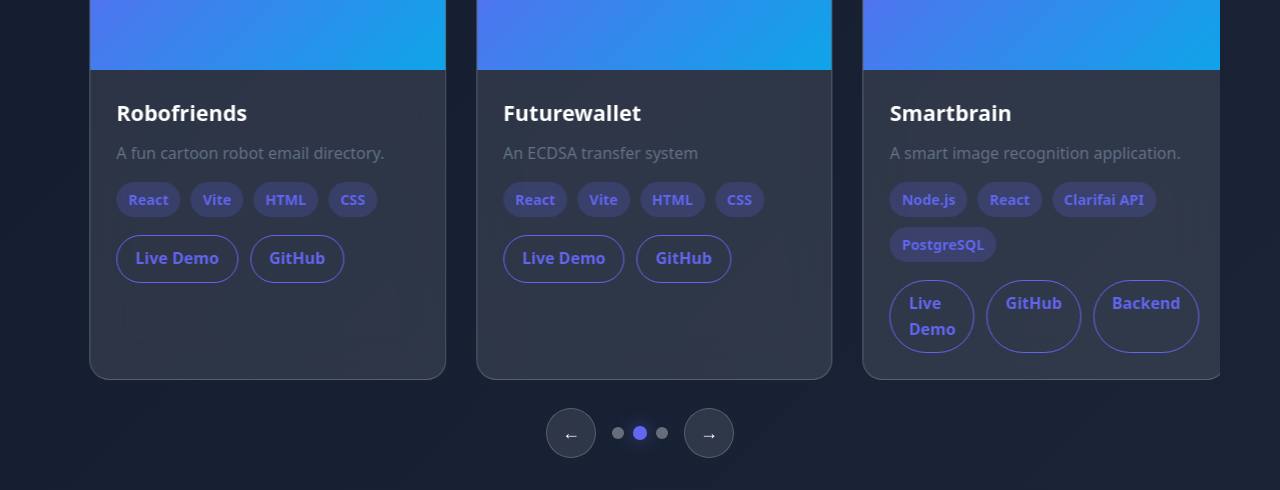
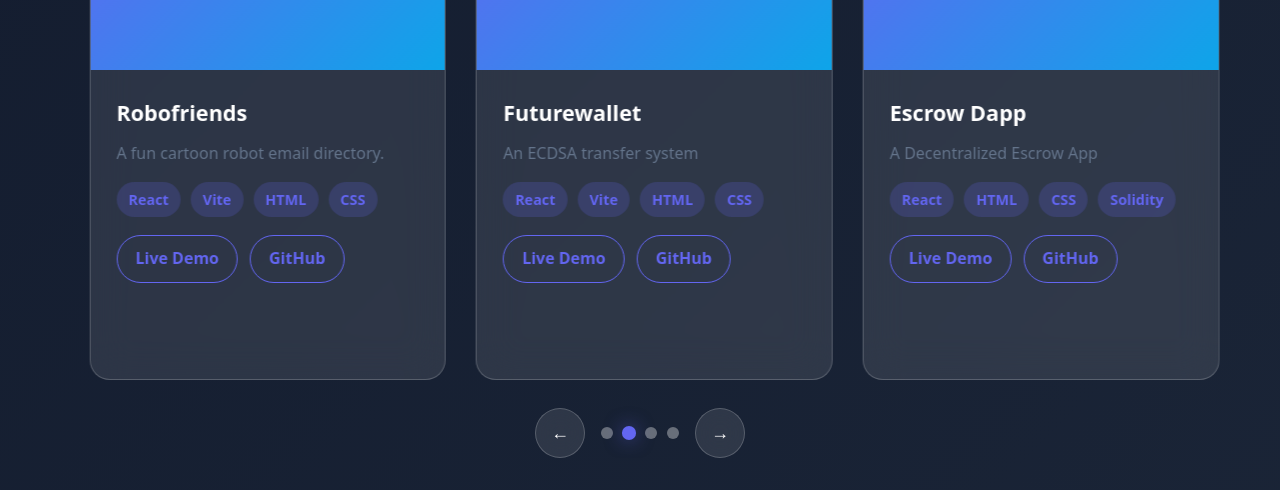
Before and after one commit to mdipasquale315/Portfolio, a plain HTML site: page index.html in a window 1280 px wide. Shown: the part 1884-2374 px from the top of the page. Drawn offline with Linux system fonts and the light colour scheme; animation ran at ten frames a second.

Commit message:
Update index.html

```diff
--- a/index.html
+++ b/index.html
@@ -273,6 +273,14 @@
         technologies: ['React', 'Vite', 'HTML', 'CSS'],
         liveUrl: 'https://ecdsa-1-jhqg.onrender.com/',
         githubUrl: 'https://github.com/mdipasquale315/ECDSA/tree/main'
+      },
+          {
+      emoji: '🔏',
+        title: 'Escrow Dapp',
+        description: 'A Decentralized Escrow App',
+        technologies: ['React', 'HTML', 'CSS', 'Solidity'],
+        liveUrl: 'https://decentralized-escrow-application.onrender.com/',
+        githubUrl: 'https://github.com/mdipasquale315/Decentralized-Escrow-Application/tree/main'
       }
     ];
 
```
